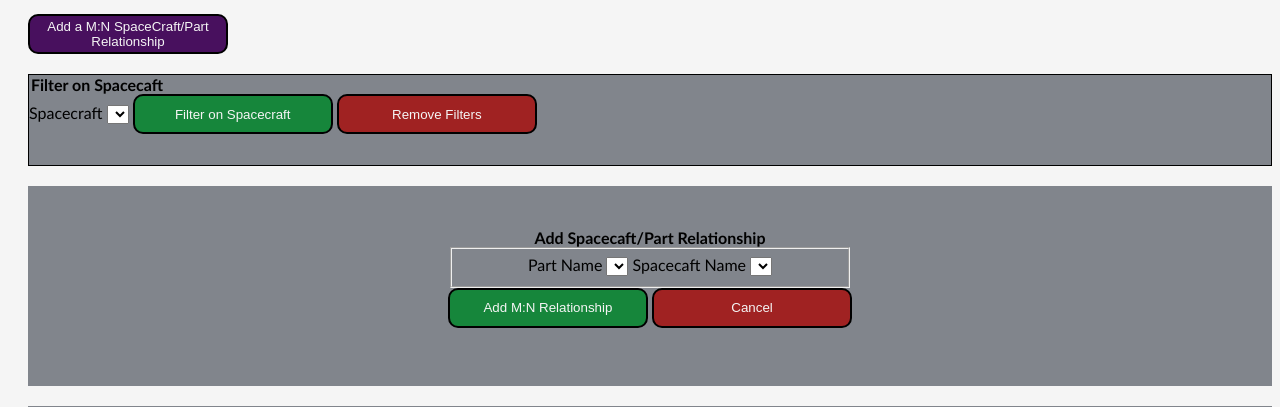
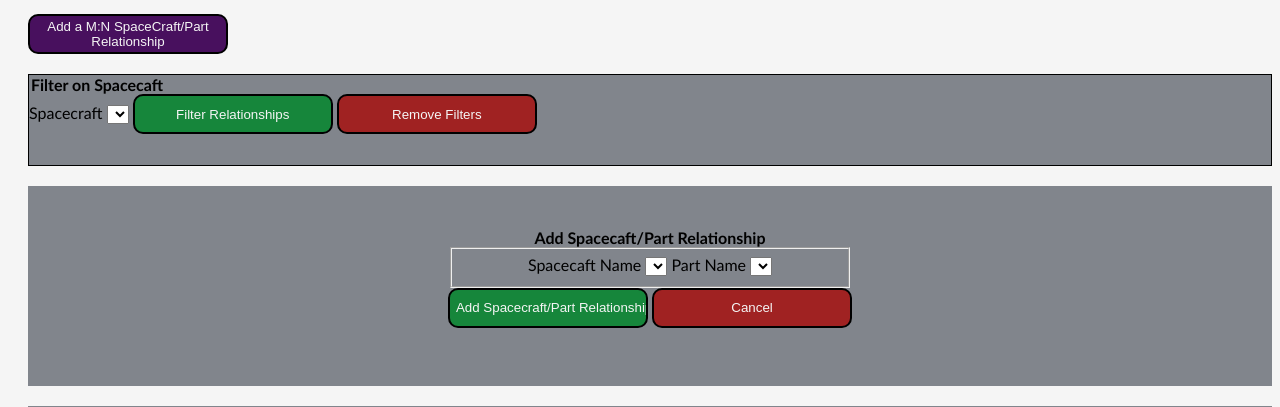
Before and after one commit to Mike11199/SpaceTau-Flask-and-MySQL-App-CS340, a Flask app: template templates/parts_and_spacecraft.jinja in a window 1280 px wide. Shown: the part 589-996 px from the top of the page. Run offline with Flask 2, Linux system fonts and the light colour scheme; the template is opened without the code that fills it, so the values that code supplies are empty; some libraries are stand-ins or nearby versions.

Commit message:
finished select/insert/filter/remove filter on M:N table

```diff
--- a/app.py
+++ b/app.py
@@ -474,59 +474,66 @@ def parts_and_spacecraft_page():
 
         return render_template("parts_and_spacecraft.jinja", spacecraft_parts_data=spacecraft_parts_data, spacecraft_for_dropdown=spacecraft_for_dropdown, parts_for_dropdown=parts_for_dropdown)
 
+
+
+    # POST request for FILTERING
     if request.method == "POST":
+        if request.form.get('filter_relationships',0) == 'Filter Relationships':
 
-        filter_id = request.form['spacecraft_select_option']
-        print(filter_id)
-        query0 = """
-            SELECT
+            filter_id = request.form['spacecraft_select_option']
+            print(filter_id)
+            query0 = """
+                SELECT
 
-            Spacecraft_has_Parts.id_spacecraft as 'Spacecraft ID',
-            Spacecrafts.name as 'Spacecraft Name',
-            Spacecraft_has_Parts.id_part as 'Part ID',
-            Parts.name as 'Parts Name'
+                Spacecraft_has_Parts.id_spacecraft as 'Spacecraft ID',
+                Spacecrafts.name as 'Spacecraft Name',
+                Spacecraft_has_Parts.id_part as 'Part ID',
+                Parts.name as 'Parts Name'
 
-            FROM Spacecraft_has_Parts
+                FROM Spacecraft_has_Parts
 
-            LEFT JOIN Spacecrafts on Spacecrafts.id_spacecraft = Spacecraft_has_Parts.id_spacecraft
-            LEFT JOIN Parts on Parts.id_part = Spacecraft_has_Parts.id_part
-            WHERE Spacecraft_has_Parts.id_spacecraft=%s;
-        """
-        cur = mysql.connection.cursor()
-        cur.execute(query0, (filter_id))
-        spacecraft_parts_data = cur.fetchall()
+                LEFT JOIN Spacecrafts on Spacecrafts.id_spacecraft = Spacecraft_has_Parts.id_spacecraft
+                LEFT JOIN Parts on Parts.id_part = Spacecraft_has_Parts.id_part
+                WHERE Spacecraft_has_Parts.id_spacecraft=%s;
+            """
+            cur = mysql.connection.cursor()
+            cur.execute(query0, (filter_id))
+            spacecraft_parts_data = cur.fetchall()
 
-        query2 = "SELECT id_spacecraft, name FROM Spacecrafts;"
-        cur = mysql.connection.cursor()
-        cur.execute(query2)
-        spacecraft_for_dropdown = cur.fetchall()
+            query2 = "SELECT id_spacecraft, name FROM Spacecrafts;"
+            cur = mysql.connection.cursor()
+            cur.execute(query2)
+            spacecraft_for_dropdown = cur.fetchall()
 
-        query3 = "SELECT id_part, name FROM Parts;"
-        cur = mysql.connection.cursor()
-        cur.execute(query3)
-        parts_for_dropdown = cur.fetchall()
+            query3 = "SELECT id_part, name FROM Parts;"
+            cur = mysql.connection.cursor()
+            cur.execute(query3)
+            parts_for_dropdown = cur.fetchall()
 
-        return render_template("parts_and_spacecraft.jinja", spacecraft_parts_data=spacecraft_parts_data, spacecraft_for_dropdown=spacecraft_for_dropdown, parts_for_dropdown=parts_for_dropdown)
+            return render_template("parts_and_spacecraft.jinja", spacecraft_parts_data=spacecraft_parts_data, spacecraft_for_dropdown=spacecraft_for_dropdown, parts_for_dropdown=parts_for_dropdown)
 
-        #if request.form.get('addRelationship'):
-        part_id = request.form["part_name"]
-        spacecraft_id = request.form["spacecraft_name"]
-        print("Add relationship debugging\n")
-        print(part_id)
-        print(spacecraft_id)
-        # id_part_query = "SELECT id_part FROM Parts WHERE name=%s"
-        # cur = mysql.connection.cursor()
-        # cur.execute(id_part_query, (part_name))
-        # id_part = cur.fetchall()
-        # id_spacecraft_query = "SELECT id_part FROM Parts WHERE name=%s"
-        # cur = mysql.connection.cursor()
-        # cur.execute(id_spacecraft_query, (spacecraft_name))
-        # id_spacecraft = cur.fetchall()
-        add_relationship_query = "INSERT INTO Spacecraft_has_Parts (id_spacecraft, id_part) SELECT s.id_spacecraft, p.id_part FROM Spacecrafts s, Parts p WHERE s.id_spacecraft=%s AND p.id_part=%s;"
-        cur = mysql.connection.cursor()
-        cur.execute(add_relationship_query, (spacecraft_id, part_id))
-        mysql.connection.commit()
-        return redirect("/parts-and-spacecraft")
+        # for ADDING a relationship POST request
+        elif request.form.get('Add_Spacecraft_Part_Relationship',0) == 'Add Spacecraft/Part Relationship':
+            part_id = request.form["part_name"]
+            spacecraft_id = request.form["spacecraft_name"]
+            # print("Add relationship debugging\n")
+            # print(part_id)
+            # print(spacecraft_id)
+            # id_part_query = "SELECT id_part FROM Parts WHERE name=%s"
+            # cur = mysql.connection.cursor()
+            # cur.execute(id_part_query, (part_name))
+            # id_part = cur.fetchall()
+            # id_spacecraft_query = "SELECT id_part FROM Parts WHERE name=%s"
+            # cur = mysql.connection.cursor()
+            # cur.execute(id_spacecraft_query, (spacecraft_name))
+            # id_spacecraft = cur.fetchall()
+            add_relationship_query = "INSERT INTO Spacecraft_has_Parts (id_spacecraft, id_part) VALUES(%s, %s);"
+            cur = mysql.connection.cursor()
+            cur.execute(add_relationship_query, (spacecraft_id, part_id))
+            mysql.connection.commit()
+            return redirect("/parts-and-spacecraft")
+        else:
+            return redirect("/parts-and-spacecraft")
 
 # @app.route("/filter_spacecraft/<int:id>")
 # def retrieve_spacecraft(id):
--- a/templates/parts_and_spacecraft.jinja
+++ b/templates/parts_and_spacecraft.jinja
@@ -96,7 +96,7 @@
 
 
     <div id="filter" class="filterForm">
-        <form method="post" id="filter_relationships" name="filter_relationships">
+        <form method="post" id="filter_relationships" name="Filter Relationships">
         <legend><strong>Filter on Spacecaft</strong></legend>
 
             <label> Spacecraft </label>
@@ -109,7 +109,7 @@
             </select>
 
         </fieldset>
-            <input class="submit_button" type="submit" id="filter-on-Spacecraft" name="filter_relationships" value="Filter on Spacecraft">
+            <input class="submit_button" type="submit" id="filter-on-Spacecraft" name="filter_relationships" value="Filter Relationships">
             <input class="add_button" type="button" onclick="location.href='parts-and-spacecraft';" value="Remove Filters">
         </form>
     </div>
@@ -119,6 +119,18 @@
         <form method="POST" id="addRelationship">
             <legend><strong>Add Spacecaft/Part Relationship</strong></legend>
             <fieldset class="fields">
+            <label> Spacecaft Name </label>
+                    <select name="spacecraft_name">
+                        {# <option value="0">&nbsp;</option>
+                        <option value="1">Lunar Gateway</option>
+                        <option value="2">Garmin Satellite</option>
+                        <option value="3">Sentry Satellite</option> #}
+                        {%if spacecraft_for_dropdown %}
+                            {% for i in spacecraft_for_dropdown%}
+                                <option value="{{ i['id_spacecraft'] }}">{{i['name']}}</option>
+                            {%endfor%}
+                        {% endif %}
+                    </select>
                 <label> Part Name </label>
                     <select name="part_name">
                         {# <option value="0">&nbsp;</option>
@@ -133,20 +145,9 @@
                             {% endfor %}
                         {% endif %}
                     </select>
-                <label> Spacecaft Name </label>
-                    <select name="spacecraft_name">
-                        {# <option value="0">&nbsp;</option>
-                        <option value="1">Lunar Gateway</option>
-                        <option value="2">Garmin Satellite</option>
-                        <option value="3">Sentry Satellite</option> #}
-                        {%if spacecraft_for_dropdown %}
-                            {% for i in spacecraft_for_dropdown%}
-                                <option value="{{ i['id_spacecraft'] }}">{{i['name']}}</option>
-                            {%endfor%}
-                        {% endif %}
-                    </select>
+
         </fieldset>
-            <input class="submit_button" type="submit" id="addSpacecraft-Part-Relationship" value="Add M:N Relationship">
+            <input class="submit_button"  name="Add_Spacecraft_Part_Relationship" type="submit" id="addSpacecraft-Part-Relationship" value="Add Spacecraft/Part Relationship">
             <input class="cancel_button" type="button" value="Cancel" onClick="browseRelationship()">
         </form>
     </div>
```
